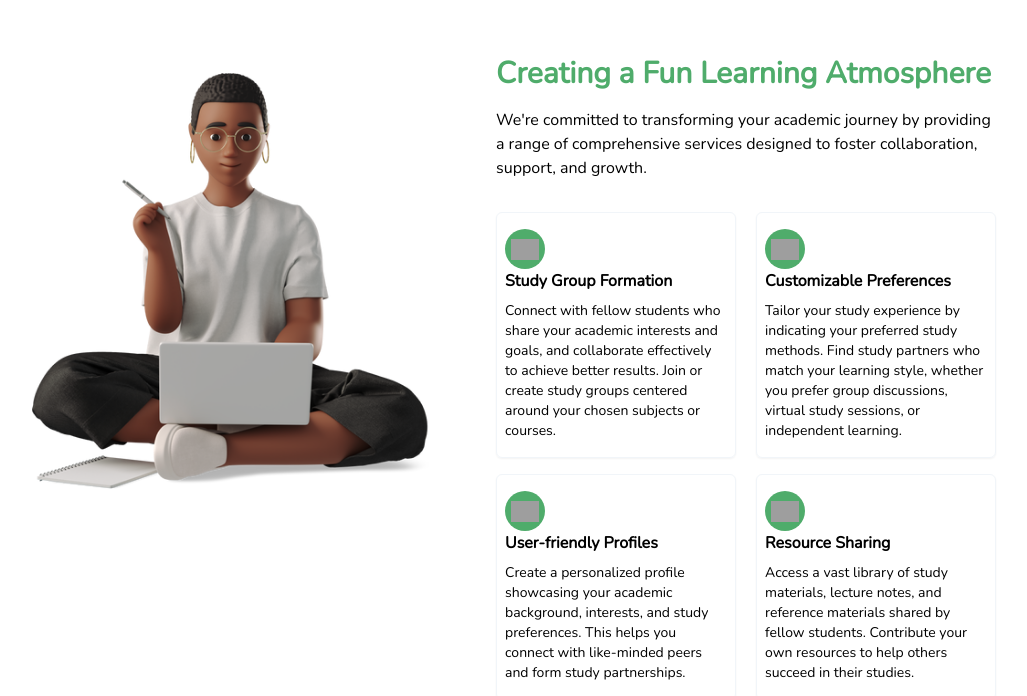
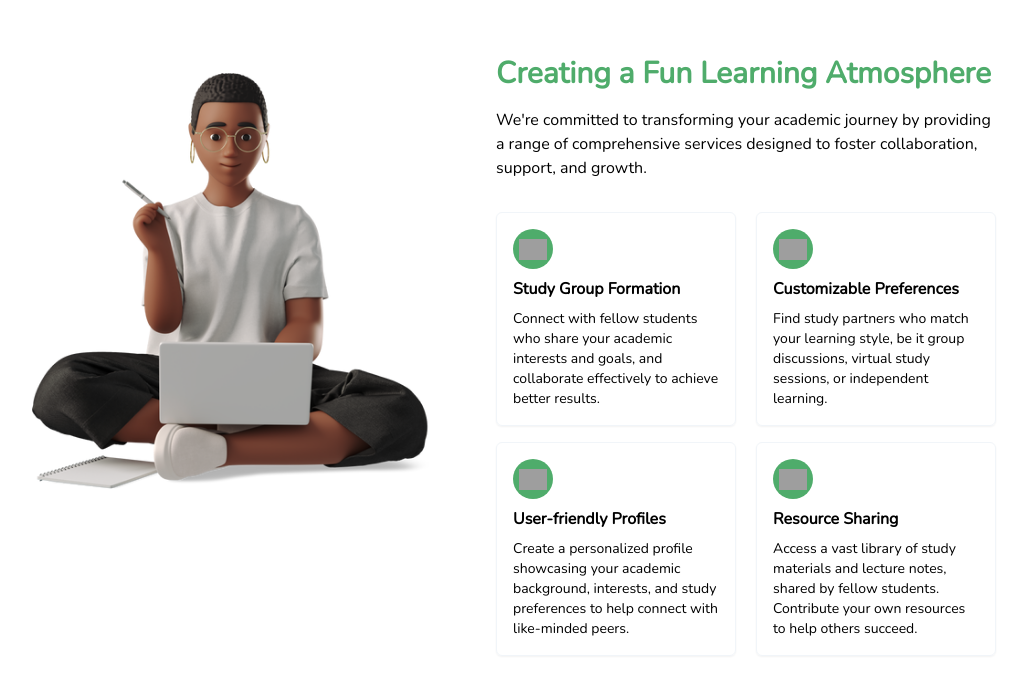
Before and after one commit to ozo-vehe/studdy, a Vue app: page / in a window 1280 px wide. Shown: the part 824-1520 px from the top of the page, without its empty margins (126-1153 px from the left). Built offline with nearby package versions, Linux system fonts and the light colour scheme; no server answers; the database is empty; grey boxes are pictures that could not be loaded.

Commit message:
added padding to the service section

```diff
--- a/src/components/ServiceSection.vue
+++ b/src/components/ServiceSection.vue
@@ -3,7 +3,7 @@
 </script>
 
 <template>
-  <main class="pt-20 pb-12 min-h-screen flex flex-wrap gap-x-16 gap-y-4 items-start justify-center">
+  <main class="px-12 pt-20 pb-12 min-h-screen flex flex-wrap gap-x-16 gap-y-4 items-start justify-center">
     <section class="serviceImage w-400 h-450">
       <img class="w-full h-full object-contain" src="../assets/images/service.png" alt="service" />
     </section>
@@ -18,54 +18,50 @@
 
       <section class="services mt-8 flex flex-wrap gap-y-4 items-start justify-between">
 
-        <div class="service border border-slate-100 rounded-md w-60 shadow-sm py-4 px-2">
-          <div class="bg-custom-dark-green rounded-full w-10 h-10 p-1.5">
+        <div class="service border border-slate-100 rounded-md w-60 shadow-sm py-4 px-4">
+          <div class="bg-custom-dark-green rounded-full w-10 h-10 p-1.5 mb-2">
             <img class="w-full h-full object-contain" src="https://img.icons8.com/external-tanah-basah-basic-outline-tanah-basah/96/ffffff/external-forum-content-creator-tanah-basah-basic-outline-tanah-basah.png" alt="Group"/>
           </div>
           <h3 class="font-bold mb-2">Study Group Formation</h3>
           <p class="text-sm">
             Connect with fellow students who share your academic
             interests and goals, and collaborate effectively to achieve
-            better results. Join or create study groups centered around
-            your chosen subjects or courses.
+            better results.
           </p>
         </div>
 
-        <div class="service border border-slate-100 rounded-md w-60 shadow-sm py-4 px-2">
-          <div class="bg-custom-dark-green rounded-full w-10 h-10 p-1.5">
+        <div class="service border border-slate-100 rounded-md w-60 shadow-sm py-4 px-4">
+          <div class="bg-custom-dark-green rounded-full w-10 h-10 p-1.5 mb-2">
             <img class="w-full h-full object-contain" src="https://img.icons8.com/ios/50/ffffff/administrative-tools.png" alt="Preference"/>
           </div>
           <h3 class="font-bold mb-2">Customizable Preferences</h3>
           <p class="text-sm">
-            Tailor your study experience by indicating your preferred
-            study methods. Find study partners who match your learning
-            style, whether you prefer group discussions, virtual study
+            Find study partners who match your learning
+            style, be it group discussions, virtual study
             sessions, or independent learning.
           </p>
         </div>
 
-        <div class="service border border-slate-100 rounded-md w-60 shadow-sm py-4 px-2">
-          <div class="bg-custom-dark-green rounded-full w-10 h-10 p-1.5">
+        <div class="service border border-slate-100 rounded-md w-60 shadow-sm py-4 px-4">
+          <div class="bg-custom-dark-green rounded-full w-10 h-10 p-1.5 mb-2">
             <img class="w-full h-full object-contain" src="https://img.icons8.com/pulsar-line/48/ffffff/contract-job.png" alt="Friendly profile"/>
           </div>
           <h3 class="font-bold mb-2">User-friendly Profiles</h3>
           <p class="text-sm">
             Create a personalized profile showcasing your academic
-            background, interests, and study preferences. This helps
-            you connect with like-minded peers and form study partnerships.
+            background, interests, and study preferences to help connect with like-minded peers.
           </p>
         </div>
 
-        <div class="service border border-slate-100 rounded-md w-60 shadow-sm py-4 px-2">
-          <div class="bg-custom-dark-green rounded-full w-10 h-10 p-1.5">
+        <div class="service border border-slate-100 rounded-md w-60 shadow-sm py-4 px-4">
+          <div class="bg-custom-dark-green rounded-full w-10 h-10 p-1.5 mb-2">
             <img class="w-full h-full object-contain" src="https://img.icons8.com/external-flatart-icons-outline-flatarticons/96/ffffff/external-file-sharing-data-science-and-cyber-security-flatart-icons-outline-flatarticons.png" alt="Sharing"/>
           </div>
           <h3 class="font-bold mb-2">Resource Sharing</h3>
           <p class="text-sm">
-            Access a vast library of study materials, lecture notes,
-            and reference materials shared by fellow students.
-            Contribute your own resources to help others succeed in
-            their studies.
+            Access a vast library of study materials and lecture notes,
+            shared by fellow students. Contribute your own resources
+            to help others succeed.
           </p>
         </div>
       </section>
```
